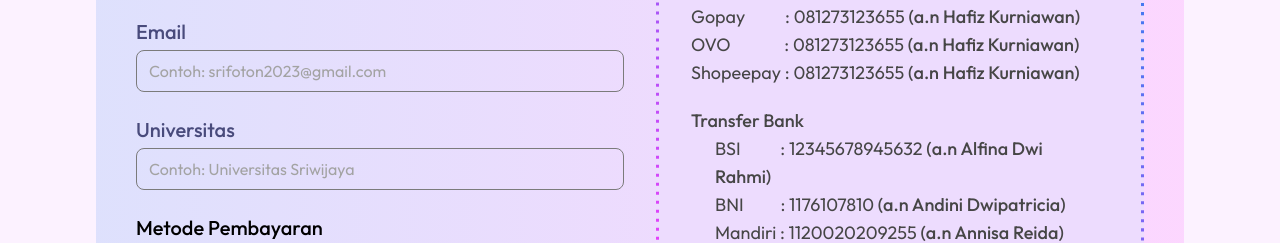
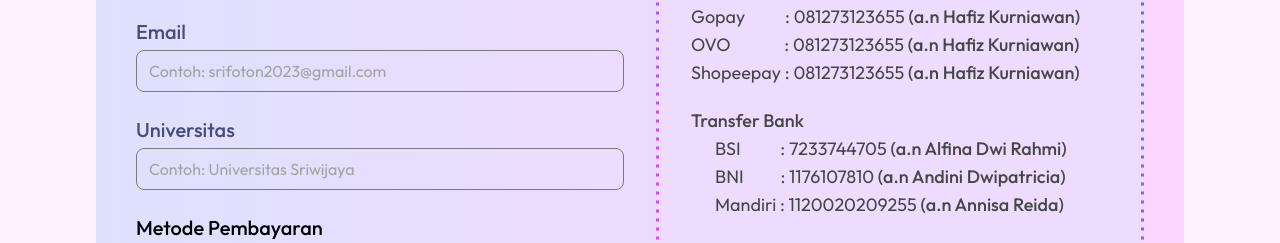
Before and after one commit to zildjianvitoo/srifoton2023fe-deployed, a Next.js app: page /kompetisi/register/uiux-design in a window 1280 px wide. Shown: the part 396-639 px from the top of the page. Built offline with nearby package versions, Linux system fonts and the light colour scheme.

Commit message:
fix: payment note alfina

```diff
--- a/components/molecules/PaymentNote.jsx
+++ b/components/molecules/PaymentNote.jsx
@@ -33,7 +33,7 @@ export default function PaymentNote({ seminarPage }) {
         <ul className="flex flex-col gap-1 px-3 lg:px-6 lg:gap-0">
           <li>
             {" "}
-            BSI <span className="ml-9">: 12345678945632 </span>
+            BSI <span className="ml-9">: 7233744705 </span>
             <span className="font-medium"> (a.n Alfina Dwi Rahmi)</span>
           </li>
           <li>
```
